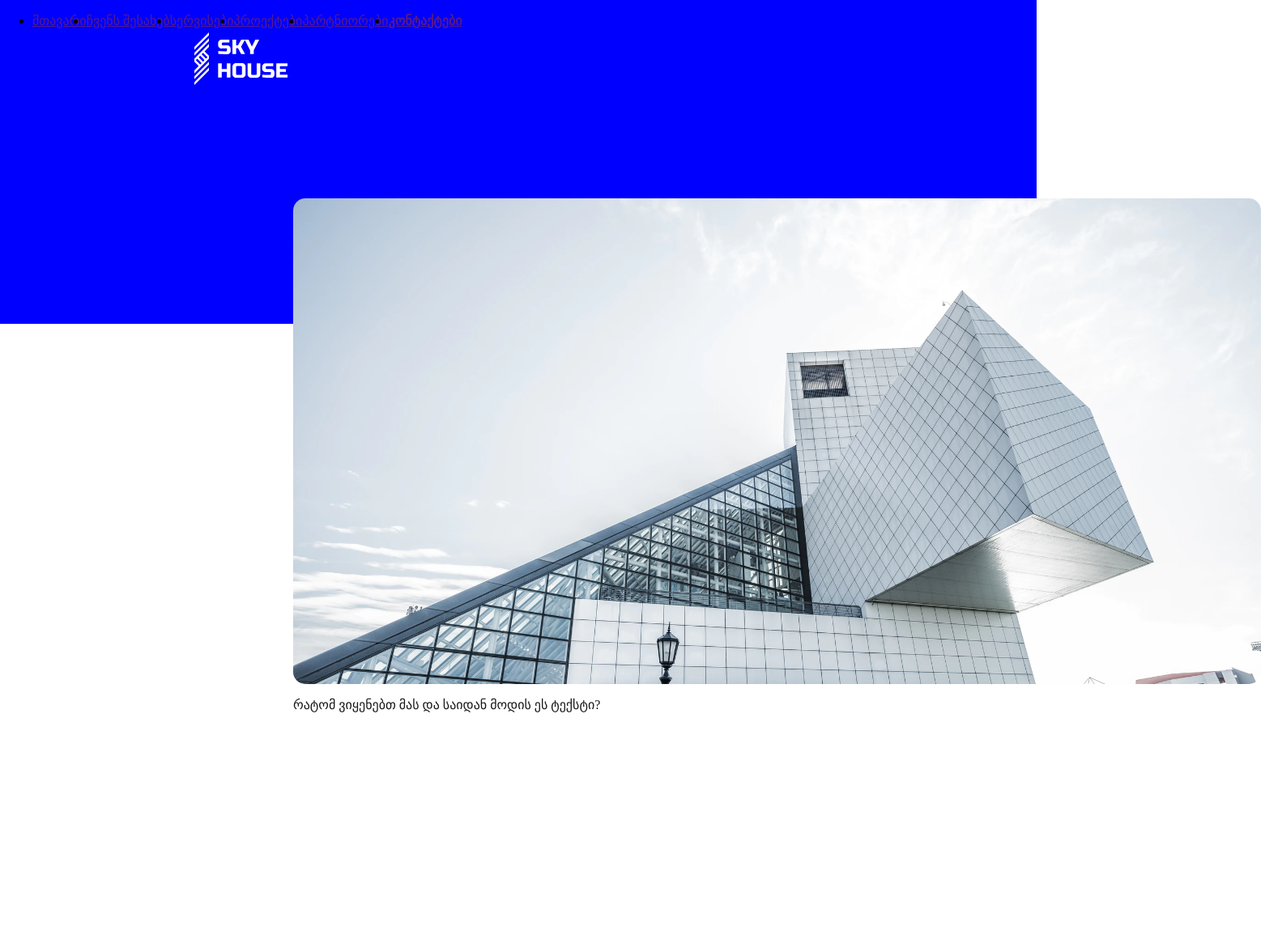
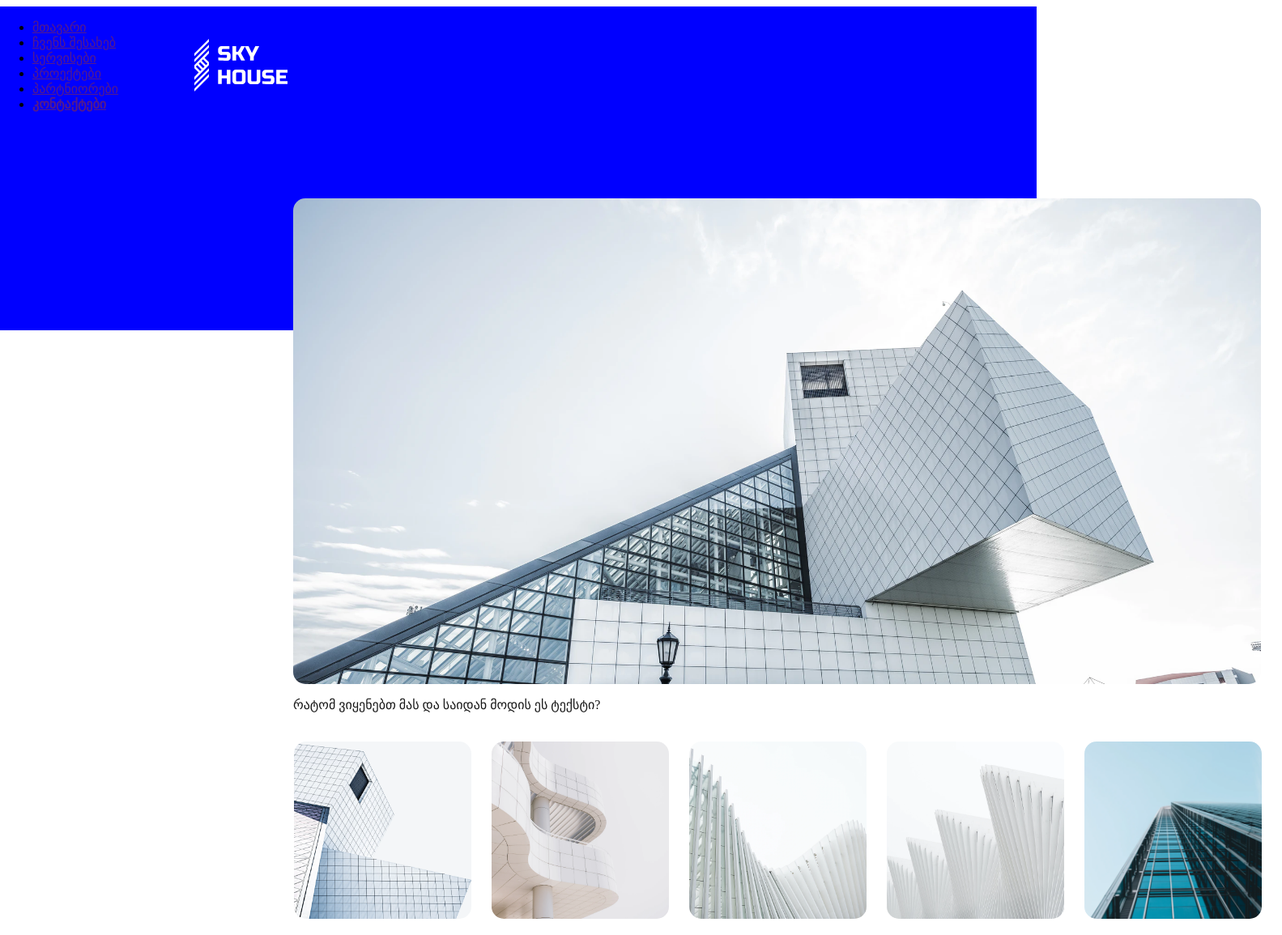
Before and after one commit to Rakshasss/Dav-4-, a plain HTML site: page index.html in a window 1280 px wide. Shown: the whole page at 81% size, 1583 px wide, since content can reach past the window. Before the commit the page ends 894 px from the top, so only its background shows below. Drawn offline with Linux system fonts and the light colour scheme.

Commit message:
fotkebi v2

```diff
--- a/index.html
+++ b/index.html
@@ -6,10 +6,10 @@
 	<link rel="stylesheet" type="text/css" href="style.css">
 </head>
 <body>
-	<div id="sect">
+	<header id="sect">
 		<img id="logo" src="images\logo.svg" >
 		<nav class="navbar">
-			<ul class="navbar">
+			<ul>
 				<li> <a href="">მთავარი</a> </li>
 				<li> <a href="">ჩვენს შესახებ</a> </li>
 				<li> <a href="">სერვისები</a> </li>
@@ -18,8 +18,17 @@
 				<li> <a href=""><b>კონტაქტები</b></a> </li>
 			</ul>
 		</nav>
-	</div>
-      <img id="main" src="images/main.png" />
+	</header>
+
+      <img id="main" src="images/main.png" >
 	  <p> რატომ ვიყენებთ მას და საიდან მოდის ეს ტექსტი? </p>
-
+    <section>
+      <ul class="rect">
+         <li> <img src="images/rect-1.png" alt="aq aris foto"> </li>
+         <li> <img src="images/rect-2.png" alt="aq aris foto"> </li>
+         <li> <img src="images/rect-3.png" alt="aq aris foto"> </li>
+         <li> <img src="images/rect-4.png" alt="shen tu blind"> </li>
+         <li> <img src="images/rect-5.png" alt="chemi brali araa"> </li>
+      </ul>
+    </section>
 </body>
--- a/style.css
+++ b/style.css
@@ -12,11 +12,6 @@
 }
 .white {
 	list-style: none;
-}
-.navbar {
-	display: flex;
-	flex-direction: row;
-
 }
 #li6 > a {
 	text-align: center;
@@ -52,3 +47,13 @@ p {
 	margin-left: -8px;
 	margin-top: -8px;
 }
+.rect {
+	display: flex;
+	flex-direction: row;
+	padding-top: 900px;
+	margin-left: 315px;
+	list-style: none;
+}
+.rect > li {
+   padding-right: 25px;
+}
```
Also changed, not shown: images/rect-1.png (added), images/rect-2.png (added), images/rect-3.png (added), images/rect-4.png (added), images/rect-5.png (added).
